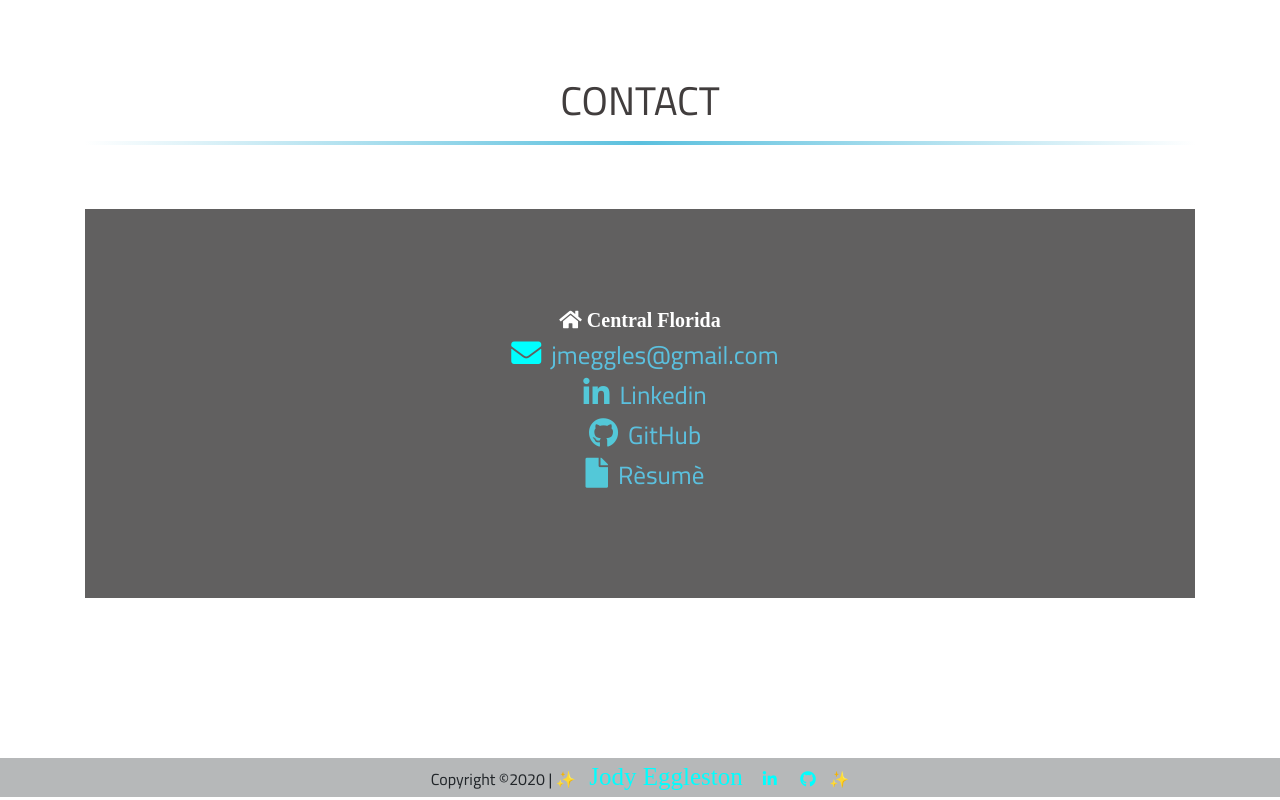
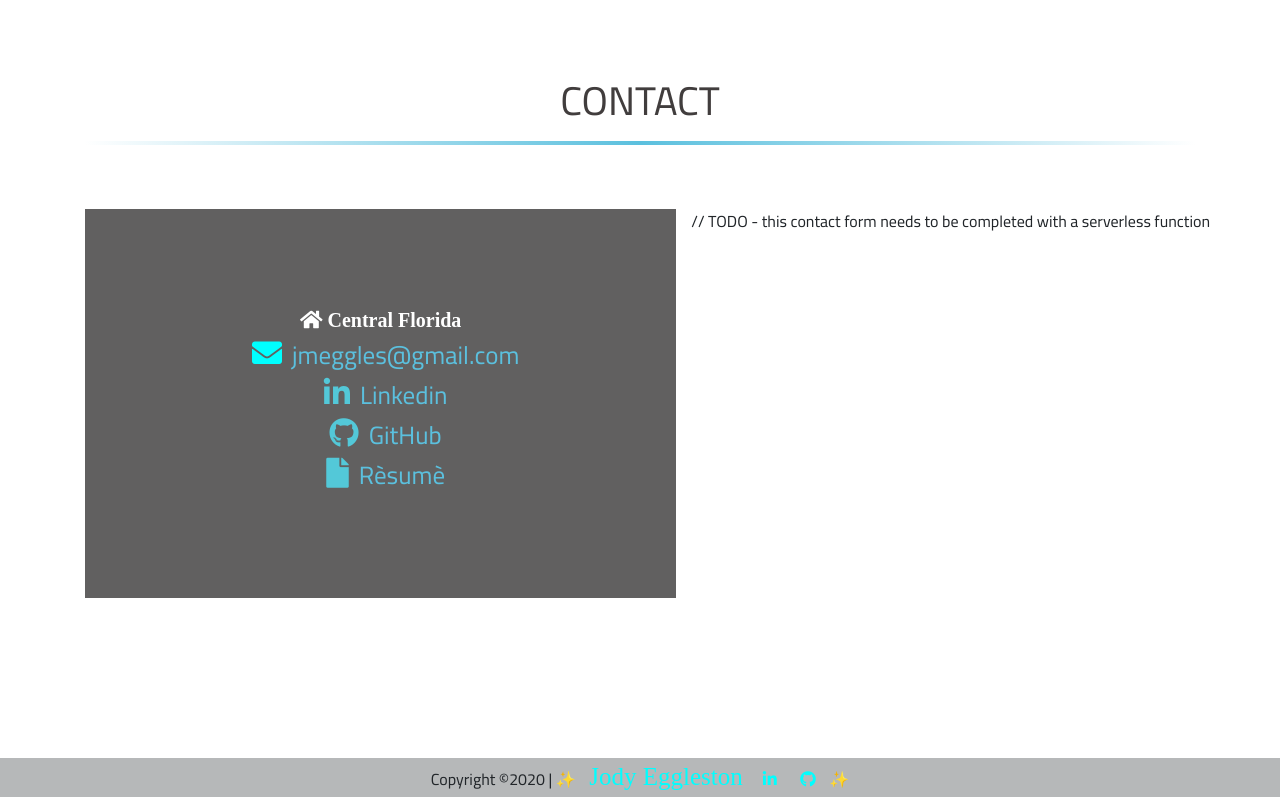
Before and after one commit to jmeggles/Portfolio, a React (Create React App) app: page / in a window 1280 px wide. Shown: the part 2808-3608 px from the top of the page. Built offline with nearby package versions, Linux system fonts and the light colour scheme; a web font is replaced by a local one.

Commit message:
added todo on contact page and tried adding an icon in footer but changed my mind

```diff
--- a/src/components/Contact/Contact.jsx
+++ b/src/components/Contact/Contact.jsx
@@ -4,6 +4,7 @@ import { Container, Row, Col } from "react-bootstrap";
 import "./style.css";
 
 class Contact extends Component {
+  // TODO - this contact form needs to be completed with a serverless function
   //   state = {
   //     name: "",
   //     email: "",
@@ -105,6 +106,8 @@ class Contact extends Component {
             {/* ===== needs backend =============== */}
 
             {/* ==================================================== */}
+  // TODO - this contact form needs to be completed with a serverless function
+
             {/* <Col lg={6} sm={12}>
               <h4>Send me a message!</h4>
               <Form onSubmit={this.onSubmit}>
--- a/src/components/Footer/Footer.jsx
+++ b/src/components/Footer/Footer.jsx
@@ -18,6 +18,7 @@ const Footer = () => {
             rel="noopener noreferrer"
             href="https://jmeggles.github.io/Portfolio"
           >
+
             Jody Eggleston
           </a>
         </span>
```
Also changed, not shown: src/components/Footer/style.css (line endings or trailing spaces).
